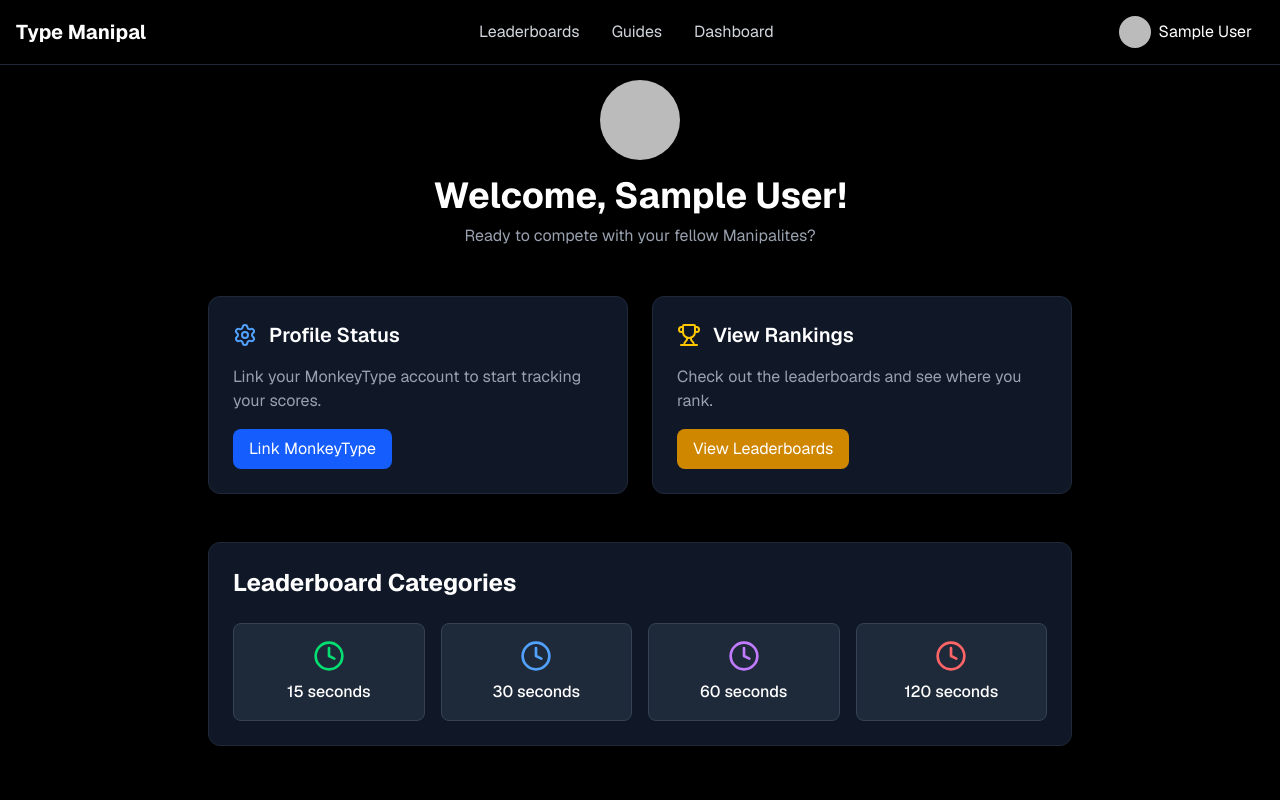
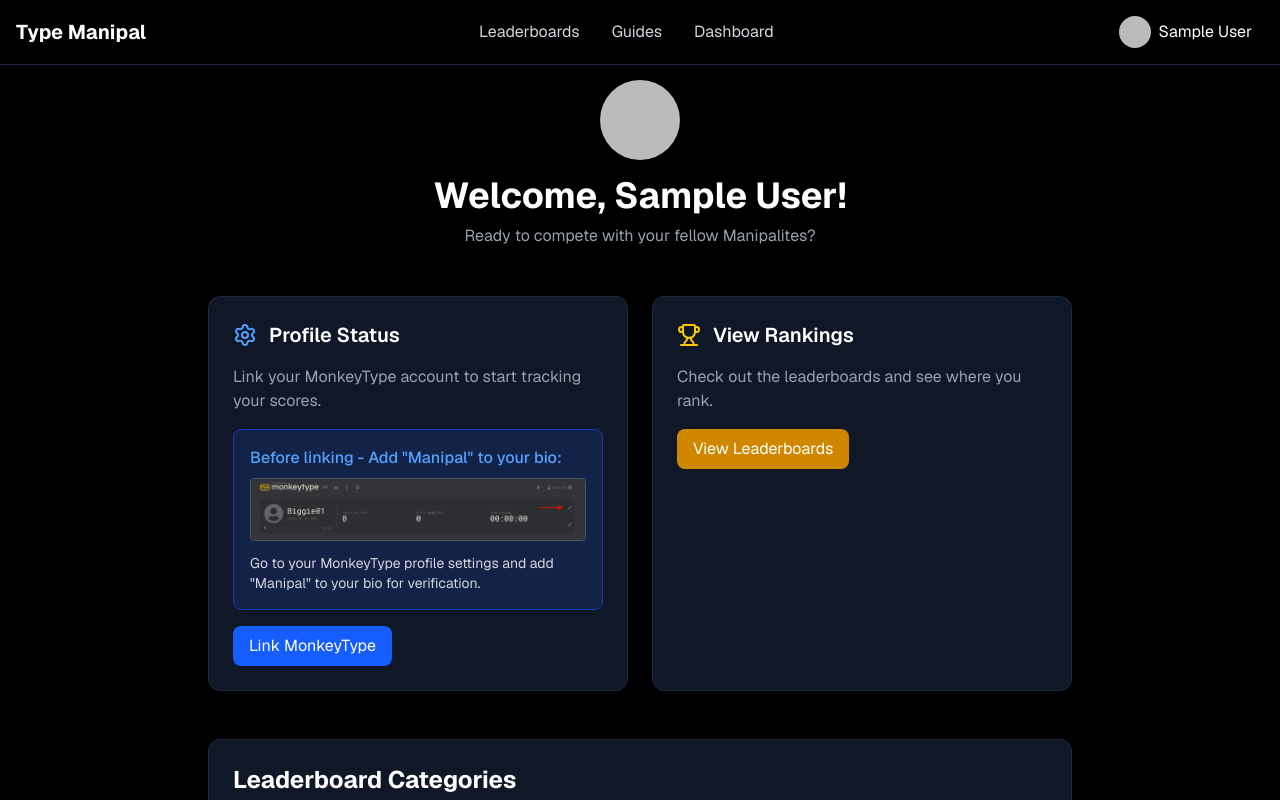
Before and after one commit to lakshay007/manipalmonkeytype, a Next.js app: page /dashboard in a window 1280 px wide. Shown: the top 800 px of the page. Built offline with nearby package versions, Linux system fonts and the light colour scheme; no server answers; sample sign-in values are in the browser's storage.

Commit message:
visual add bio image

```diff
--- a/src/app/dashboard/page.tsx
+++ b/src/app/dashboard/page.tsx
@@ -205,6 +205,24 @@
                 <p className="text-gray-400">
                   Link your MonkeyType account to start tracking your scores.
                 </p>
+
+                {/* Visual guide for adding Manipal to bio */}
+                <div className="bg-blue-900/30 rounded-lg p-4 border border-blue-800">
+                  <h4 className="text-blue-400 font-medium mb-2">Before linking - Add &quot;Manipal&quot; to your bio:</h4>
+                  <div className="mb-3">
+                    <Image
+                      src="/monkeytype-bio-guide.png"
+                      alt="How to add Manipal to MonkeyType bio"
+                      width={400}
+                      height={200}
+                      className="rounded border border-gray-600"
+                    />
+                  </div>
+                  <p className="text-gray-300 text-sm">
+                    Go to your MonkeyType profile settings and add &quot;Manipal&quot; to your bio for verification.
+                  </p>
+                </div>
+
                 <Link
                   href="/profile/setup"
                   className="bg-blue-600 hover:bg-blue-700 text-white px-4 py-2 rounded-lg transition-colors inline-block"
--- a/src/app/guides/page.tsx
+++ b/src/app/guides/page.tsx
@@ -2,6 +2,7 @@
 "use client";
 
 import Link from "next/link";
+import Image from "next/image";
 import { useSession, signIn } from "next-auth/react";
 import { ArrowRight, ExternalLink, CheckCircle, User, Link as LinkIcon, RefreshCw, Trophy, AlertCircle } from "lucide-react";
 
@@ -148,6 +149,18 @@
                       <span>Complete at least a few typing tests on MonkeyType</span>
                     </li>
                   </ol>
+
+                  {/* Visual guide */}
+                  <div className="mt-4">
+                    <p className="text-yellow-400 text-sm font-medium mb-2">Visual guide - How to add &quot;Manipal&quot; to your bio:</p>
+                    <Image
+                      src="/monkeytype-bio-guide.png"
+                      alt="How to add Manipal to MonkeyType bio"
+                      width={400}
+                      height={200}
+                      className="rounded border border-yellow-600"
+                    />
+                  </div>
                 </div>
 
                 <div className="bg-green-900/30 rounded-lg p-4 mb-4 border border-green-700">
```
Also changed, not shown: public/monkeytype-bio-guide.png (added).
